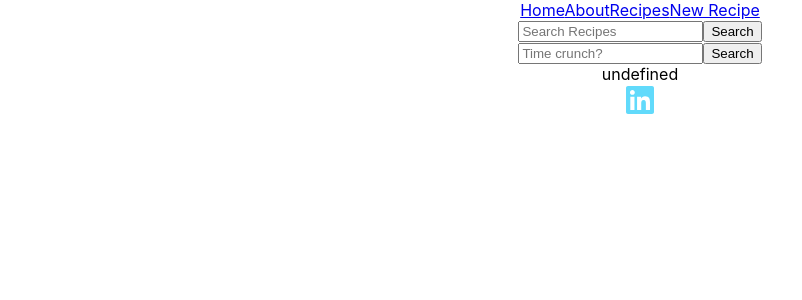
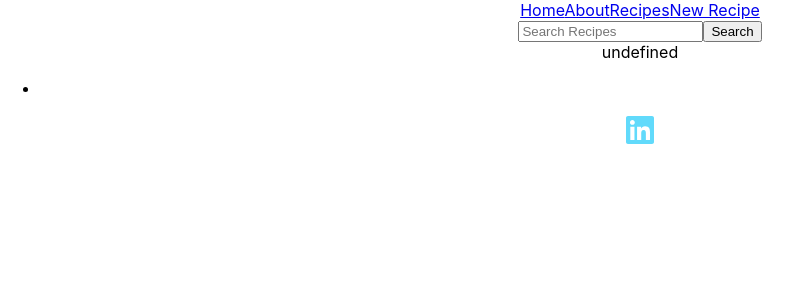
Before and after one commit to Neoj1sec142/Personal_Recipe, a React (Create React App) app in the folder client/personal-recipe-book/: page /pages/ViewRecipes.js in a window 1280 px wide. Shown: the top 300 px of the page, without its empty margins (0-802 px from the left). Built offline with nearby package versions, Linux system fonts and the light colour scheme; no server answers.

Commit message:
cleaned up a few errors still need to access data properly

```diff
--- a/client/personal-recipe-book/src/App.css
+++ b/client/personal-recipe-book/src/App.css
@@ -41,3 +41,12 @@
   color: #282c34;
   background-color: #61dafb;
 }
+
+.card {
+  max-width: 300px;
+  max-height: 380px;
+  border-radius: 4px;
+  background-color: #1b1b1b;
+  cursor: pointer;
+  transition: all 0.2s;
+}
--- a/client/personal-recipe-book/src/App.js
+++ b/client/personal-recipe-book/src/App.js
@@ -10,7 +10,7 @@ import { Route, Routes, } from 'react-router-dom';
 import axios from 'axios'
 // imports for components and pages
 import About from './pages/About.js'
-import Recipe from './components/Recipe'
+import Recipe from './pages/Recipe'
 import ViewRecipes from './pages/ViewRecipes'
 
 
@@ -25,7 +25,7 @@ function App() {
   useEffect(() => {
     const getRecipeResults = async () => {
       const recipe = await axios.get("http://localhost:3001/recipes", { mode: 'cors' } )
-      //console.log(recipe)
+      console.log(recipe.data)
         setRecipeResult(recipe.data)
     }
     getRecipeResults()
@@ -44,7 +44,7 @@ function App() {
           <Route path='/' element={<Main />} />
           <Route path='/about' element={<About />}  />
           <Route path='/recipes/:id' element={<Recipe  />} />
-          <Route path='/viewrecipes/' element={<ViewRecipes />} />
+          <Route path='/pages/ViewRecipes.js' element={<ViewRecipes />} />
         </Routes>
       </div>
     <Footer />
--- a/client/personal-recipe-book/src/components/Search.js
+++ b/client/personal-recipe-book/src/components/Search.js
@@ -15,18 +15,6 @@ const Search = (props) => {
                 Search
             </button>
         </form>
-        <form onSubmit={props.onSubmit2}>
-            <input
-                type='number'
-                name='time_cook'
-                value={props.value2}
-                placeholder="Time crunch?"
-                onChange={props.onCheck}
-                />
-            <button type="submit">
-                Search
-            </button>
-        </form>
         </div>
     )
 }
--- a/client/personal-recipe-book/src/pages/Main.js
+++ b/client/personal-recipe-book/src/pages/Main.js
@@ -2,28 +2,28 @@ import React, {useState, useEffect} from "react";
 import Search from '../components/Search'
 import { Link } from "react-router-dom";
 import axios from "axios"
-import Recipe from '../components/Recipe'
+import Recipe from './Recipe'
 
 const Main = () => {
     const [searchQuery, setSearchQuery] = useState('')
     const [searchResults, setSearchResults] = useState([])
-    const [searchValue, setSearchValue] = useState()
+    //const [searchValue, setSearchValue] = useState()
     const [searching, setSearching] = useState(false)
 
-    const getSearchResults = async (e) => {
-        setSearching(true)
-        e.preventDefault()
-        const recipes = await axios.get("http://localhost:3001/recipes", { mode: 'cors' })
-        console.log(recipes.data)
-        setSearchResults(recipes.data)
-        setSearchQuery('')
-    }
+    // const getSearchResults = async (e) => {
+    //     setSearching(true)
+    //     e.preventDefault()
+    //     const recipes = await axios.get("http://localhost:3001/recipes", { mode: 'cors' })
+    //     console.log(recipes.data)
+    //     setSearchResults(recipes.data)
+    //     setSearchQuery('')
+    // }
 
     const getRecipeResults = async (e) => {
         setSearching(false)
         e.preventDefault()
         setSearchResults(e.target)
-        setSearchValue('')
+        //setSearchValue('')
     }
 
     const handleChange = (e) => {
@@ -40,7 +40,7 @@ const Main = () => {
     },[])
 
     const handleValue = (e) => {
-        setSearchValue(parseInt(e.target.value))
+       // setSearchValue(parseInt(e.target.value))
     }
 
     return (
@@ -57,12 +57,10 @@ const Main = () => {
             ))}
             </div>
             <Search
-                onSubmit1={getSearchResults}
-                onSubmit2={getRecipeResults}
+                onSubmit1={getRecipeResults}
                 onChange={handleChange}
                 onCheck={handleValue}
                 value1={searchQuery}
-                value2={searchValue}
             />
             <h2>Search Results</h2>
             <section className="searchResults">
--- a/client/personal-recipe-book/src/components/Recipe.js
+++ b/client/personal-recipe-book/src/pages/Recipe.js
@@ -5,7 +5,7 @@ import { useNavigate } from "react-router-dom"
 const Recipe = (props) => {
     let navigate = useNavigate()
 
-    const showRecipe = () => {
+    const showRecipe = (props) => {
         navigate(`${props.key}`)
     }
     return (
--- a/client/personal-recipe-book/src/pages/ViewRecipes.js
+++ b/client/personal-recipe-book/src/pages/ViewRecipes.js
@@ -1,14 +1,25 @@
-import { useState } from 'react'
+import React from 'react'
+
 
 const ViewRecipes = (props) => {
-  const [recipeId, setRecipeId] = useState(null)
-  const [recipe, setRecipe] = useState([])
 
-  //const getRecipeByMeal = async () => {}
+console.log(props)
+
 
   return (
-    <div className="container-grid">
+    <div className="allRecipes-grid">
 
+      {/* <div className="img-wrapper">
+       <img style={{display: 'block', width:'500px'}} src={props.image} alt=""/>
+      </div> */}
+      <div className="info-wrapper flex-col">
+        <ul>
+          <li>
+
+          </li>
+        </ul>
+
+      </div>
     </div>
   )
 }
```
